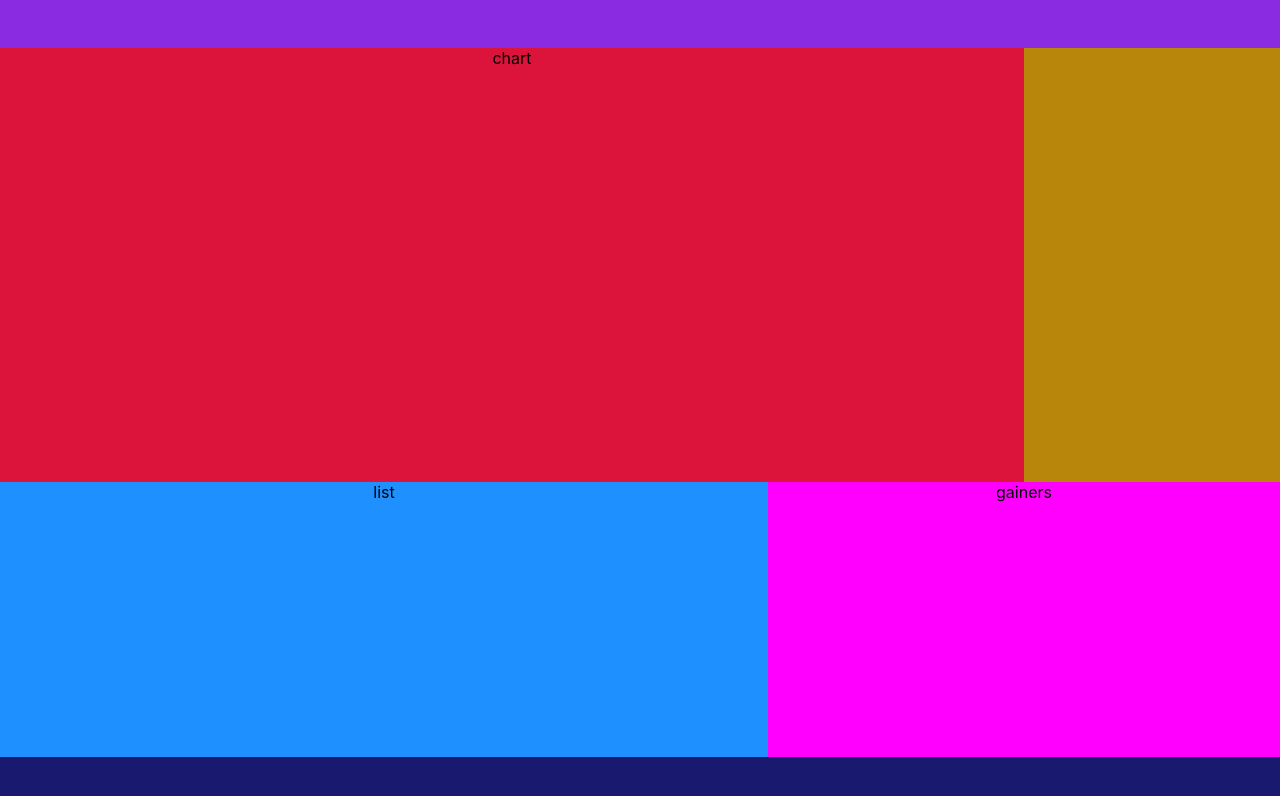
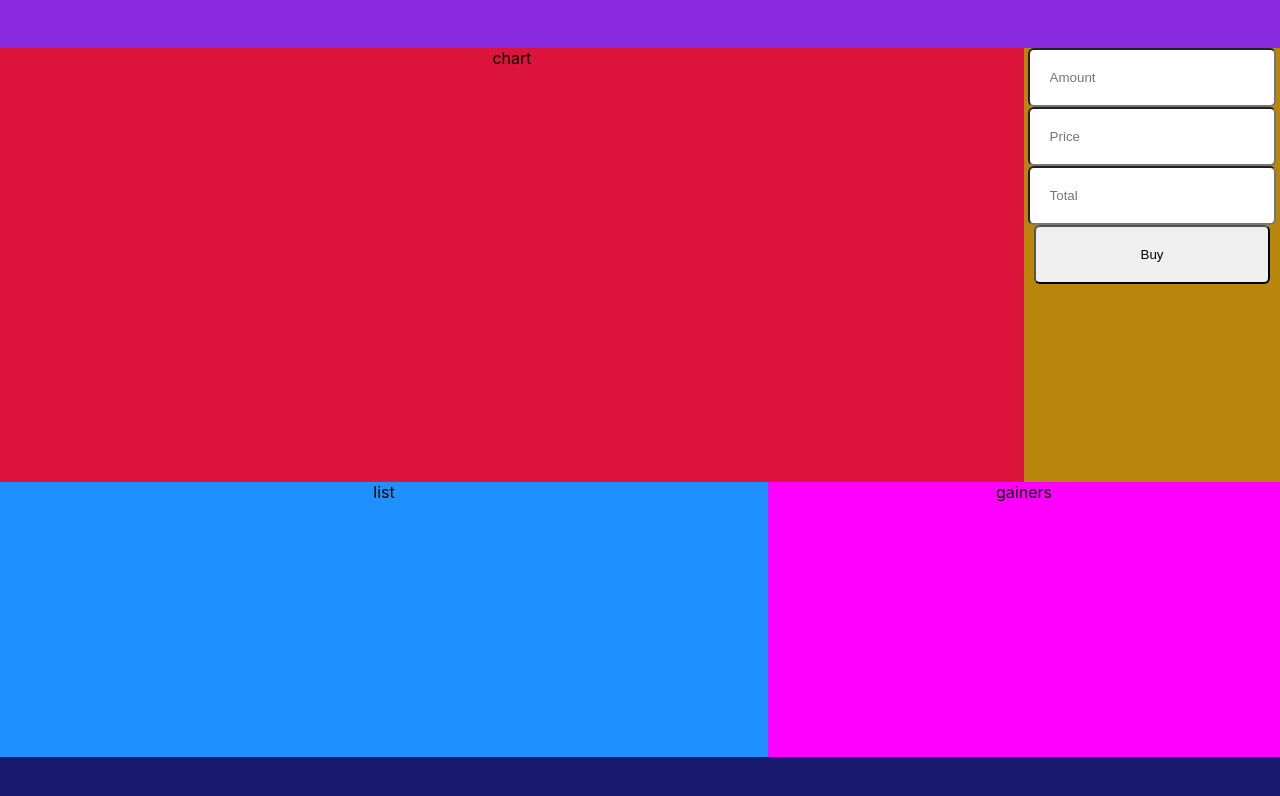
Before and after one commit to suhailajapar/DRC_Project, a React (Create React App) app: page / in a window 1280 px wide. Shown: the top 796 px of the page. Built offline with nearby package versions, Linux system fonts and the light colour scheme.

Commit message:
Feat input and button for purchase

```diff
--- a/src/components/Market/Market.css
+++ b/src/components/Market/Market.css
@@ -28,6 +28,21 @@ body {
 .buy-sell {
   background-color: darkgoldenrod;
   width: 20%;
+  display: inline;
+  justify-content: center;
+  align-items: center;
+}
+
+input {
+  padding: 20px;
+  width: 80%;
+  border-radius: 6px;
+}
+
+button {
+  padding: 20px;
+  width: 92%;
+  border-radius: 6px;
 }
 
 .listNgainers {
--- a/src/components/Market/Market.js
+++ b/src/components/Market/Market.js
@@ -17,7 +17,14 @@ function Market() {
           </div>
           <div className="chartNpurchase">
             <div className="chart">chart</div>
-            <div className="buy-sell"></div>
+            <div className="buy-sell">
+              <input className="amount" placeholder="Amount"></input>
+              <input className="price" placeholder="Price"></input>
+              <input className="total" placeholder="Total"></input>
+              <button className="buy" type="submit">
+                Buy
+              </button>
+            </div>
           </div>
         </div>
         <div className="listNgainers">
```
